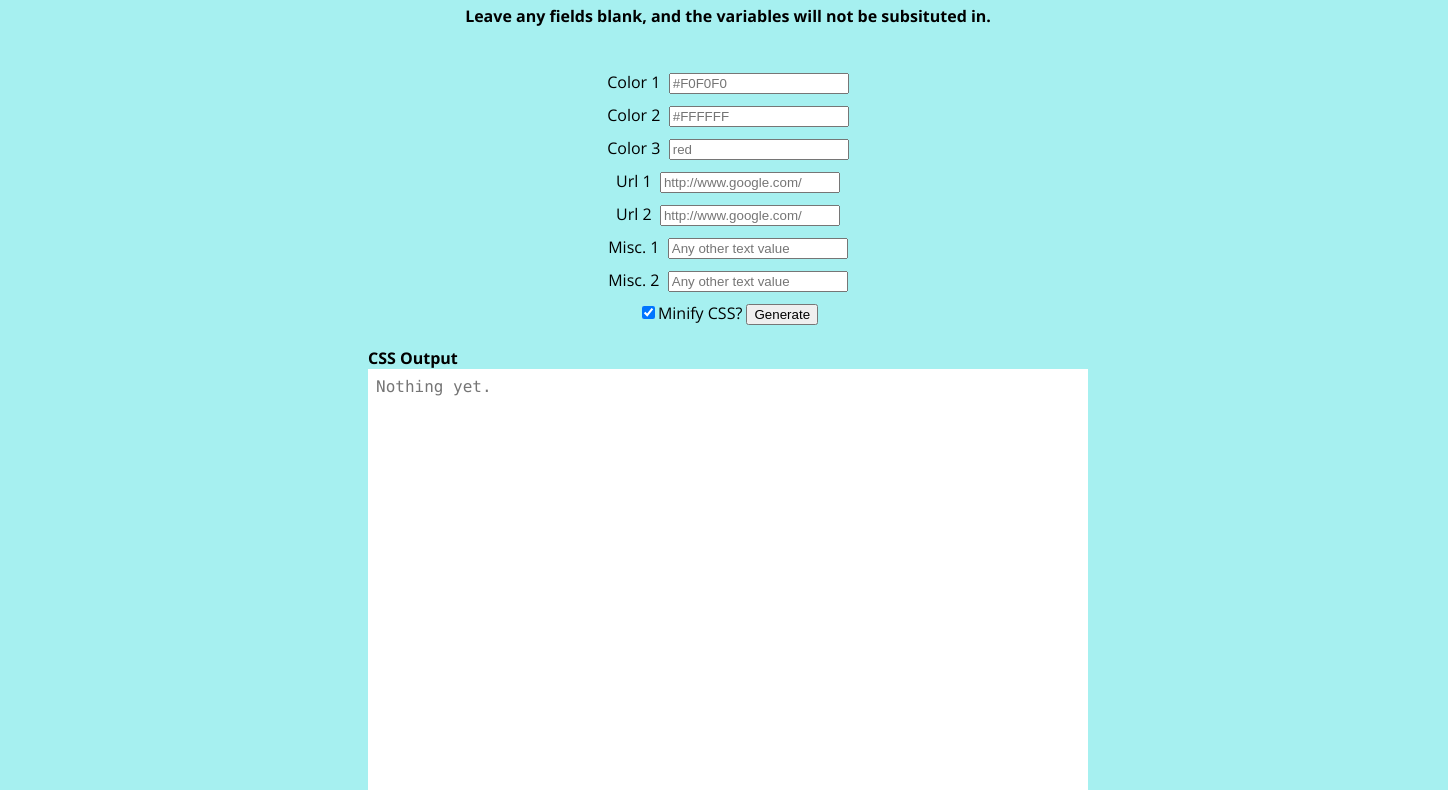
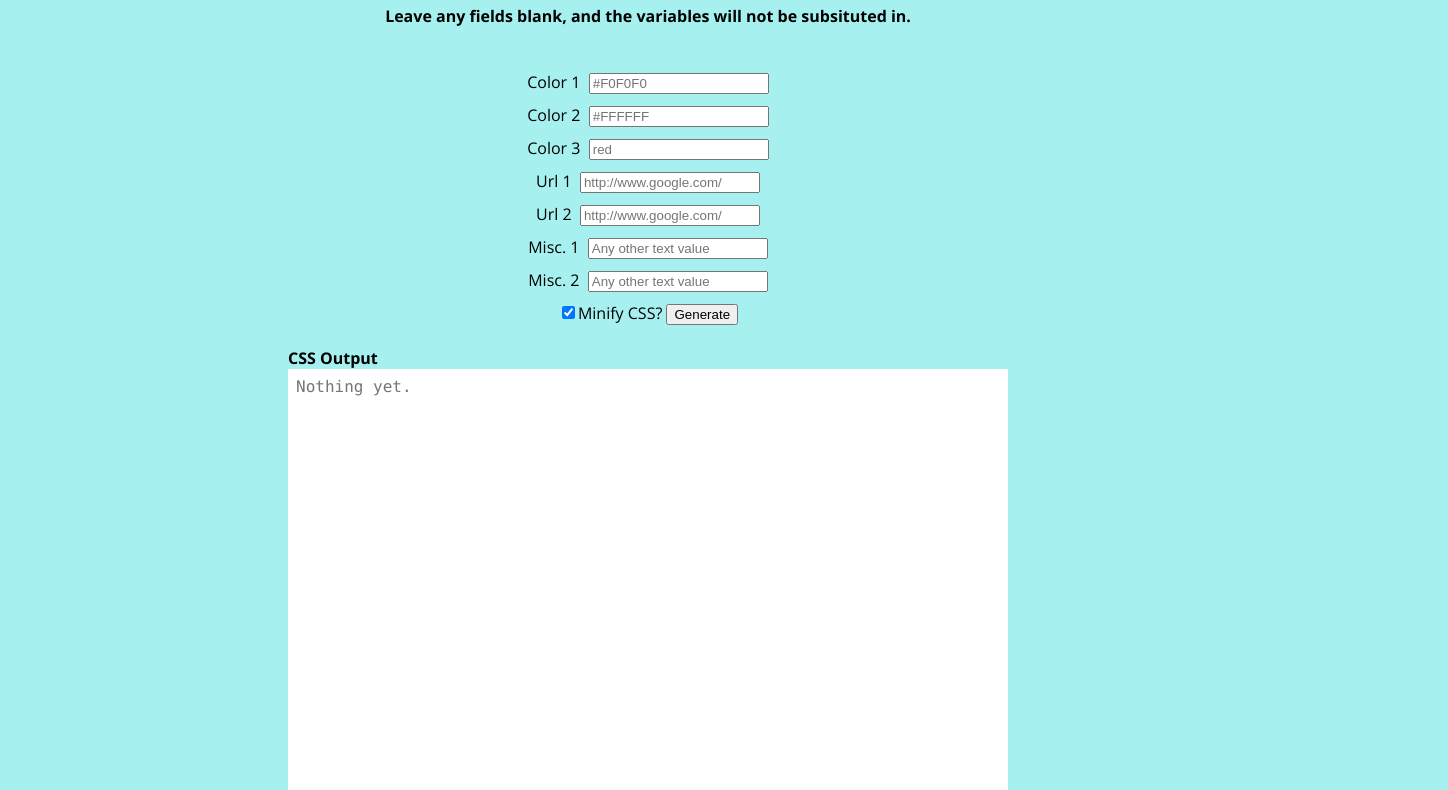
Before and after one commit to cookingwithrye/evenLESS, a plain HTML site: page index.html in a window 1280 px wide. Shown: the part 147-937 px from the top of the page, 1448 px wide, since content can reach past the window. Drawn offline with nearby package versions, Linux system fonts and the light colour scheme.

Commit message:
style and wording changes

```diff
--- a/css/styles.css
+++ b/css/styles.css
@@ -5,7 +5,8 @@ html { font-size: 100%; }
 body {
   font-family: 'Open Sans', sans-serif;
   background: #A6F0F0;
-  padding:5em;
+  padding-top:5em;
+  margin-bottom:5em;
 }
 
 .container {
--- a/index.html
+++ b/index.html
@@ -49,8 +49,8 @@
 
 <br /><br />
 
-Variables are injected into the LESS template at the bottom with the following declaration format:
-<br />
+Variables are injected into the bottom of the LESS template file, with the following declaration format:
+	<br />
 	<span class="less_variable">@color1:#F0F0F0;</span>
 	<br />
 	<span class="less_variable">@color2:#FFFFFF;</span>
```
